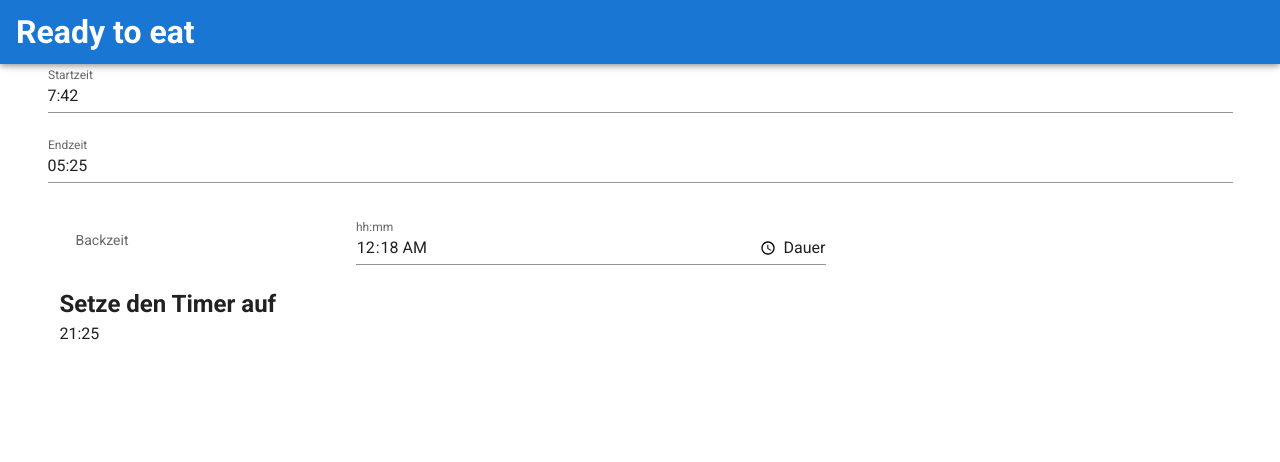
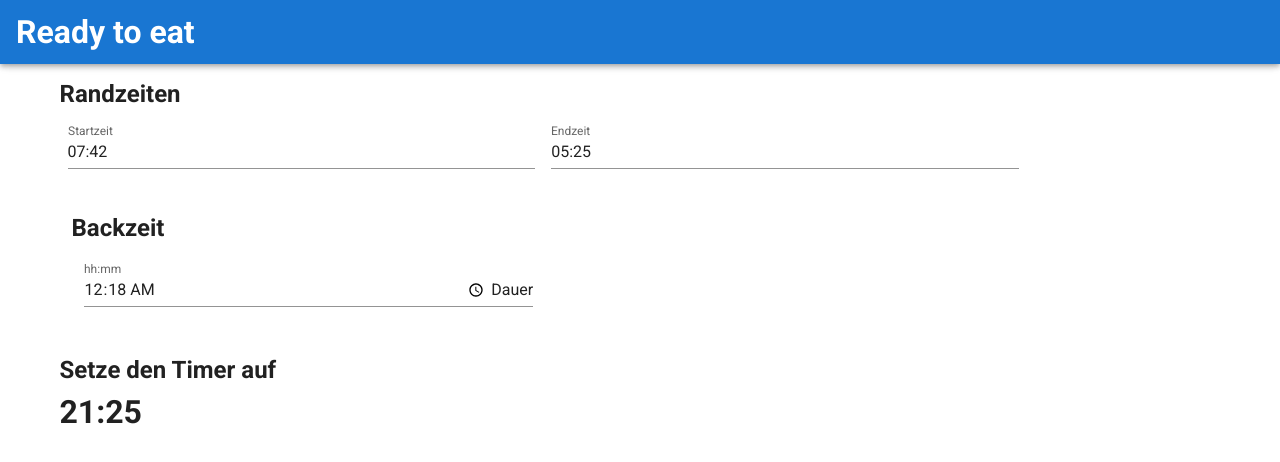
Before and after one commit to erewl/ready-to-eat, a Vue app: page / in a window 1280 px wide. Shown: the top 462 px of the page. Built offline with nearby package versions, Linux system fonts and the light colour scheme.

Commit message:
Smaller adjustment

```diff
--- a/src/components/HelloWorld.vue
+++ b/src/components/HelloWorld.vue
@@ -1,6 +1,7 @@
 <template>
   <v-container>
-    <v-row>
+    <h2>Randzeiten</h2>
+    <v-col cols="5" class="d-inline-flex pa-2">
       <v-menu
         ref="menu1"
         v-model="menu1"
@@ -23,9 +24,9 @@
           @click:minute="setTime(startTime, $refs.menu1)"
         ></v-time-picker>
       </v-menu>
-    </v-row>
+    </v-col>
 
-    <v-row>
+    <v-col cols="5" class="d-inline-flex pa-2">
       <v-menu
         ref="menu2"
         v-model="menu2"
@@ -48,20 +49,18 @@
           @click:minute="setTime(endTime, $refs.menu2)"
         ></v-time-picker>
       </v-menu>
-    </v-row>
+    </v-col>
 
-    <v-row>
-      <v-col cols="3">
-        <v-subheader>Backzeit</v-subheader>
-      </v-col>
+    <v-col>
+        <h2>Backzeit</h2>
       <v-col cols="5">
         <v-text-field label="hh:mm" v-model="duration" type="time" suffix="Dauer"></v-text-field>
       </v-col>
-    </v-row>
+    </v-col>
 
     <v-spacer></v-spacer>
     <h2>Setze den Timer auf</h2>
-    <p>{{calculateBakingTimer()}}</p>
+    <h1 class=".display-3">{{calculateBakingTimer()}}</h1>
   </v-container>
 </template>
 
@@ -72,34 +71,46 @@ export default {
   name: "HelloWorld",
   data: () => ({
     duration: "00:18",
-    startTime: date.getHours() + ":" + date.getMinutes(),
+    startTime: date.getHours().toString().padStart(2, "0") + ":" + date.getMinutes().toString().padStart(2, "0"),
     endTime: "05:25",
     menu1: false,
     menu2: false
   }),
   methods: {
     calculateBakingTimer: function() {
-      let startTimes = this.startTime.split(":").map(x => Number(x));
-      let endTimes = this.endTime.split(":").map(x => Number(x));
-      let durationTimes = this.duration.split(":").map(x => Number(x));
-      let s = new Date();
-      s.setHours(startTimes[0]);
-      s.setMinutes(startTimes[1]);
+      let startTimes = this.getTimeArray(this.startTime);
+      let endTimes = this.getTimeArray(this.endTime);
+      let durationTimes = this.getTimeArray(this.duration);
 
-      let t = new Date();
-      t.setHours(endTimes[0]);
-      t.setMinutes(endTimes[1]);
+      let s = this.setDate(startTimes);
+      let t = this.setDate(endTimes);
+
       if (endTimes[0] - startTimes[0]) t.setDate(t.getDate() + 1);
-      // return bakingHours +":"+ bakingMinutes;
-      var ms = (t - s) - (durationTimes[0]*60*60*1000) - (durationTimes[1]*60*1000);
-      let hours = Math.floor(ms / (1000*60*60));
-      let minutes = Math.floor((ms-(hours*1000*60*60)) / 60000);
+      var ms = t - s - durationTimes[0] * 60 * 60 * 1000 - durationTimes[1] * 60 * 1000;
+      let hours = Math.floor(ms / (1000 * 60 * 60));
+      let minutes = Math.floor((ms - hours * 1000 * 60 * 60) / 60000);
 
-      return hours.toString().padStart(2, '0') +":"+minutes.toString().padStart(2, '0');
+      return this.createTimeString(hours, minutes);
     },
     setTime: function(time, reference) {
       reference.save(time);
       this.calculateBakingTimer();
+    },
+    getTimeArray: function(timeString) {
+      return timeString.split(":").map(x => Number(x));
+    },
+    setDate: function(timeArray) {
+      let s = new Date();
+      s.setHours(timeArray[0]);
+      s.setMinutes(timeArray[1]);
+      return s;
+    },
+    createTimeString: function(hours, minutes) {
+      return (
+        hours.toString().padStart(2, "0") +
+        ":" +
+        minutes.toString().padStart(2, "0")
+      );
     }
   }
 };
```
